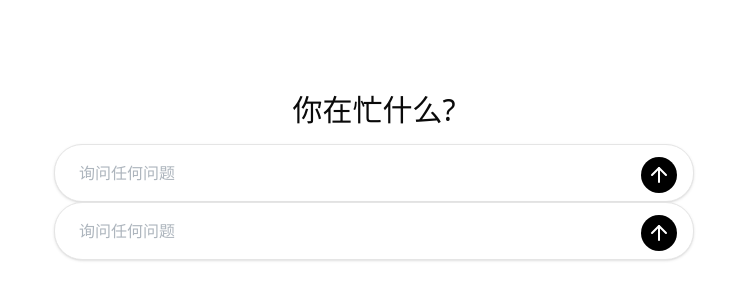
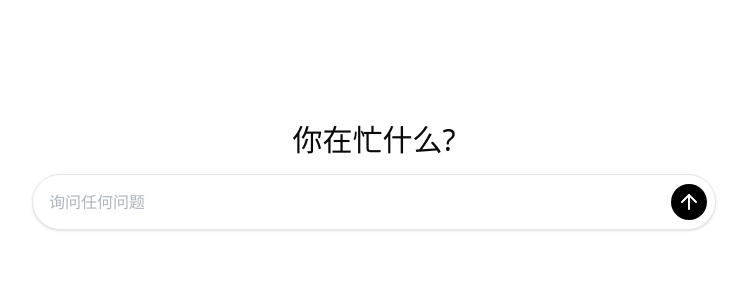
Before and after one commit to 518luck/AI-chat-bot, a React (Vite) app: page / in a window 1280 px wide. Shown: the part 232-532 px from the top of the page, without its empty margins (266-1013 px from the left). Built offline with nearby package versions, Linux system fonts and the light colour scheme.

Commit message:
feat(编辑器): 添加动态展开输入框功能并优化样式
- 添加classnames依赖用于条件样式管理
- 实现输入框根据内容自动展开/收起功能
- 移除冗余编辑器实例，优化布局结构

```diff
--- a/package.json
+++ b/package.json
@@ -14,6 +14,7 @@
     "@tiptap/extension-placeholder": "^3.10.5",
     "@tiptap/react": "^3.10.5",
     "@tiptap/starter-kit": "^3.10.5",
+    "classnames": "^2.5.1",
     "lucide-react": "^0.553.0",
     "modern-normalize": "^3.0.1",
     "pnpm": "^10.21.0",
--- a/src/App.tsx
+++ b/src/App.tsx
@@ -4,8 +4,11 @@ import StarterKit from "@tiptap/starter-kit";
 import Placeholder from "@tiptap/extension-placeholder";
 
 import "./global.css";
+import { useState } from "react";
 
 function App() {
+  const [isExpanded, setIsExpanded] = useState(false);
+
   const editor = useEditor({
     extensions: [
       StarterKit,
@@ -13,14 +16,17 @@ function App() {
         placeholder: "询问任何问题",
       }),
     ],
-  });
-  const editor2 = useEditor({
-    extensions: [
-      StarterKit,
-      Placeholder.configure({
-        placeholder: "询问任何问题",
-      }),
-    ],
+    onUpdate: ({ editor }) => {
+      // 如果输入框一旦换行,就一直展开,为空的时候再缩起来
+      const contentHeight = editor.view.dom.scrollHeight;
+      if (contentHeight > 20) {
+        setIsExpanded(true);
+      }
+      const isEmpty = editor.isEmpty;
+      if (isEmpty) {
+        setIsExpanded(false);
+      }
+    },
   });
 
   return (
@@ -38,39 +44,18 @@ function App() {
       </section> */}
       {/* 测试  ProseMirror */}
       {/* 底部输入框 */}
-      <section className="bg-background flex w-full max-w-160 rounded-[28px] border px-2 shadow-sm">
-        <div className="relative flex max-h-66.5 min-h-[56px] w-full items-center">
+      <section className="bg-background flex w-full max-w-171 rounded-[28px] border p-2 shadow-sm">
+        <div
+          className={`justify-between" flex max-h-56 min-h-[38px] w-full items-center ${isExpanded ? "flex-col" : ""}`}
+        >
           <EditorContent
             editor={editor}
-            className="max-h-66.5 w-full overflow-x-hidden px-4 py-2 pr-12 outline-none"
+            className="max-h-66.5 w-full flex-99 overflow-x-hidden p-2"
           />
-          {/* <div
-            contentEditable
-            suppressContentEditableWarning
-            className="max-h-66.5 w-full overflow-x-hidden overflow-y-auto px-4 py-2 pr-12 wrap-break-word whitespace-pre-wrap outline-none"
-            data-placeholder="询问任何问题"
-          /> */}
-          <div className="absolute right-2 bottom-2 cursor-pointer rounded-full bg-black p-1.5">
-            <ArrowUp color="#fff" />
-          </div>
-        </div>
-      </section>
-
-      {/* 输入框的第二个内容 */}
-      <section className="bg-background flex w-full max-w-160 rounded-[28px] border px-2 shadow-sm">
-        <div className="relative flex max-h-66.5 min-h-[56px] w-full items-center">
-          <EditorContent
-            editor={editor2}
-            className="max-h-66.5 w-full overflow-x-hidden px-4 py-2 pr-12 outline-none"
-          />
-          {/* <div
-            contentEditable
-            suppressContentEditableWarning
-            className="max-h-66.5 w-full overflow-x-hidden overflow-y-auto px-4 py-2 pr-12 wrap-break-word whitespace-pre-wrap outline-none"
-            data-placeholder="询问任何问题"
-          /> */}
-          <div className="absolute right-2 bottom-2 cursor-pointer rounded-full bg-black p-1.5">
-            <ArrowUp color="#fff" />
+          <div className="flex w-full flex-1 justify-end">
+            <div className="cursor-pointer rounded-full bg-black p-1.5">
+              <ArrowUp color="#fff" />
+            </div>
           </div>
         </div>
       </section>
```
Also changed, not shown: 1 other file (tests, documents, lock files or other folders).
